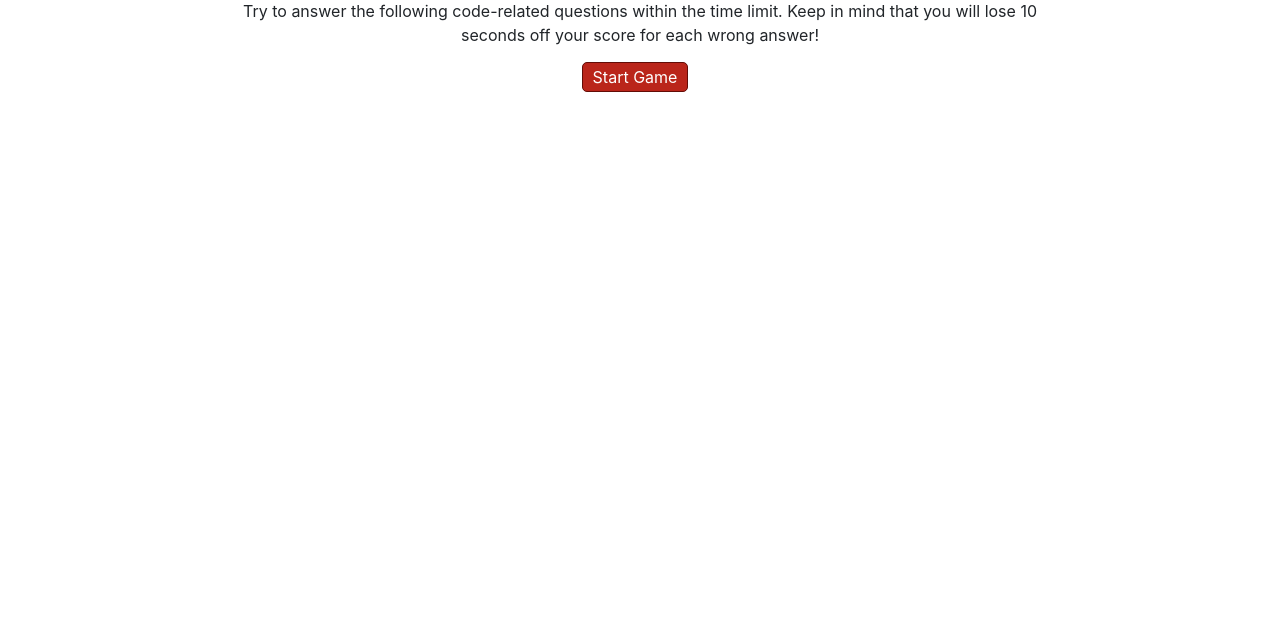
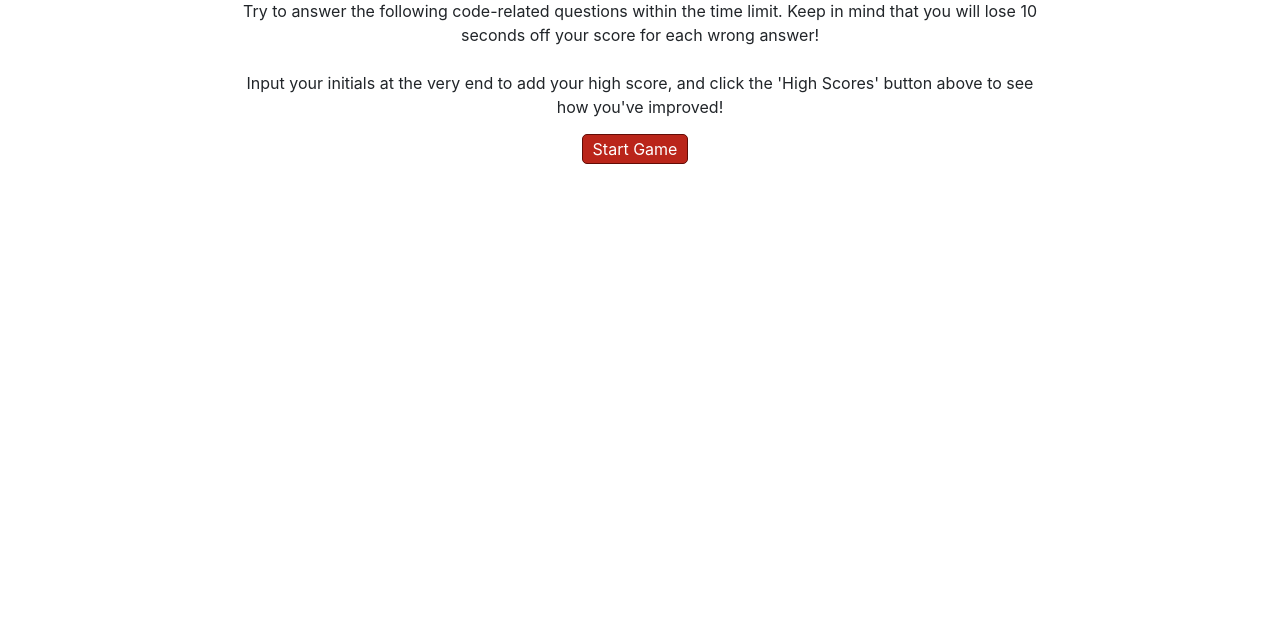
Before and after one commit to github-marti/Code-Quiz, a plain HTML site: page index.html in a window 1280 px wide. Shown: the part 168-800 px from the top of the page. Drawn offline with nearby package versions, Linux system fonts and the light colour scheme.

Commit message:
changed description on main page

```diff
--- a/index.html
+++ b/index.html
@@ -18,6 +18,10 @@
         <p id="text">
             Try to answer the following code-related questions within the time limit.
             Keep in mind that you will lose 10 seconds off your score for each wrong answer!
+            <br />
+            <br />
+            Input your initials at the very end to add your high score, and click the 'High Scores'
+            button above to see how you've improved!
         </p>
         <button aria-label="start-game" id="start-button" class="button">Start Game</button>
         <div id="quiz-answers">
```
